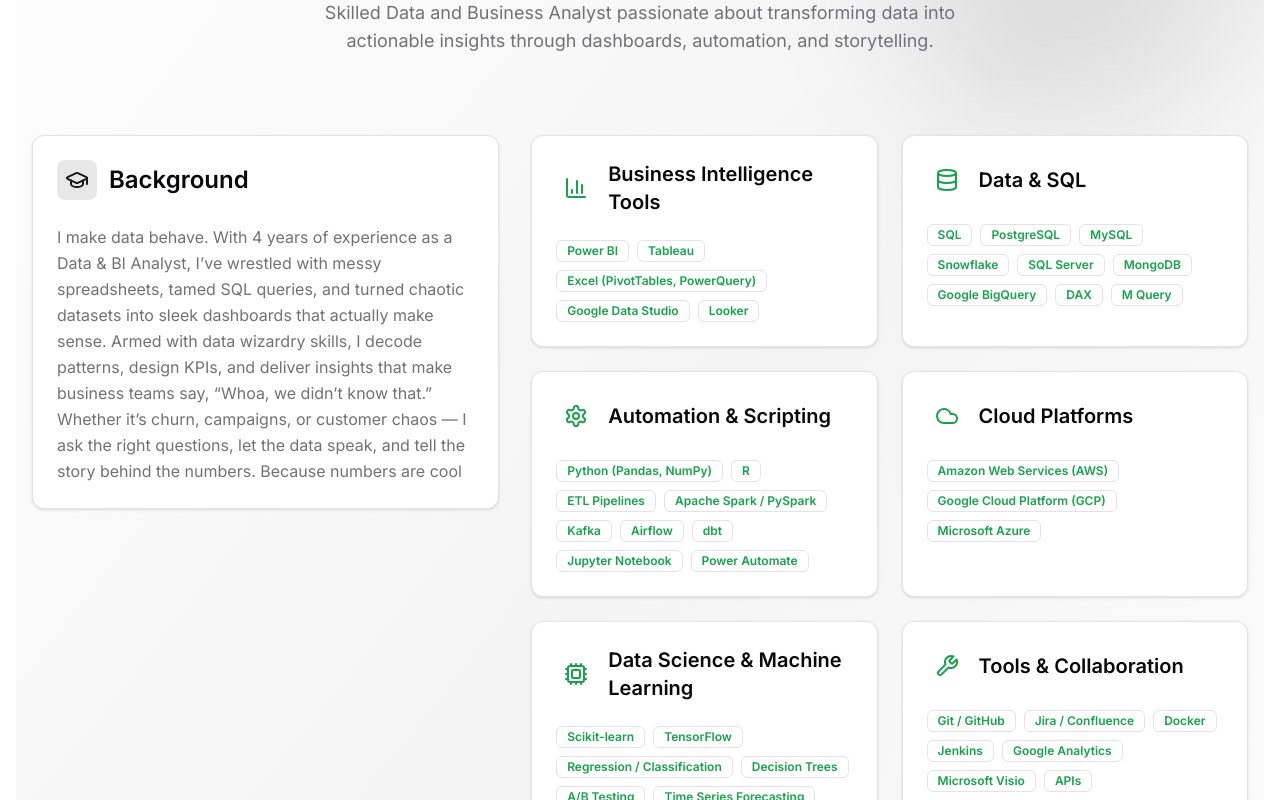
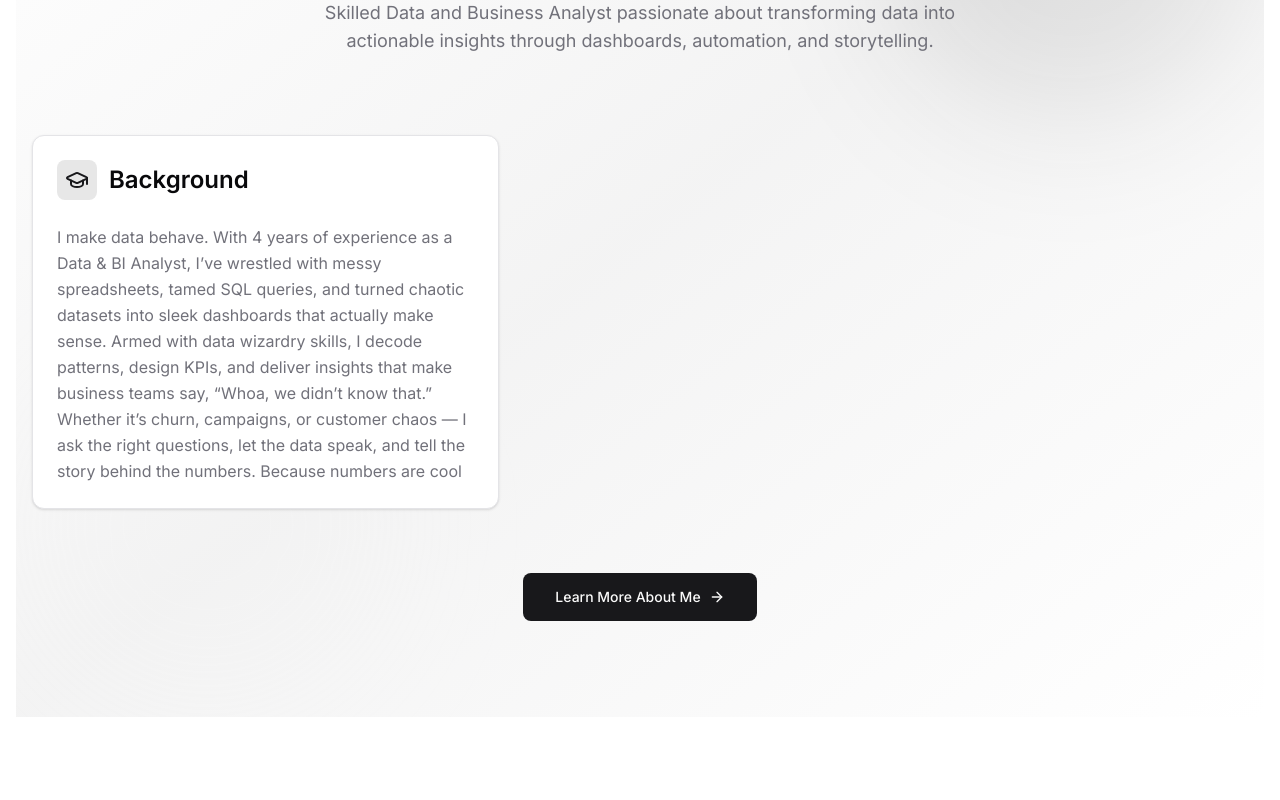
Before and after one commit to Sushmi08B/Portfolio, a Next.js app: page / in a window 1280 px wide. Shown: the part 1040-1840 px from the top of the page. Built offline with nearby package versions, Linux system fonts and the light colour scheme.

Commit message:
Added Resume

```diff
--- a/src/components/sections/about.tsx
+++ b/src/components/sections/about.tsx
@@ -46,34 +46,6 @@ export function About() {
               With 4 years of experience as a Data & BI Analyst, I’ve wrestled with messy spreadsheets, tamed SQL queries, and turned chaotic datasets into sleek dashboards that actually make sense. Armed with data wizardry skills, I decode patterns, design KPIs, and deliver insights that make business teams say, “Whoa, we didn’t know that.” Whether it’s churn, campaigns, or customer chaos — I ask the right questions, let the data speak, and tell the story behind the numbers. Because numbers are cool
             </p>
           </Card>
-
-          {/* Skills Grid */}
-          <div className="lg:col-span-3 grid sm:grid-cols-2 gap-6">
-            {skillCategories.map((category) => (
-              <Card
-                key={category.name}
-                className="p-6 hover:shadow-md transition-shadow"
-              >
-                <div className="flex items-center gap-3 mb-6">
-                  <div className={`p-2 rounded-lg ${category.color}`}>
-                    <category.Icon className="w-6 h-6" />
-                  </div>
-                  <h3 className="text-xl font-semibold">{category.name}</h3>
-                </div>
-                <div className="flex flex-wrap gap-2">
-                  {category.skills.map((skill) => (
-                    <Badge
-                      key={skill}
-                      variant="outline"
-                      className={`${category.color} hover:scale-105 transition-transform`}
-                    >
-                      {skill}
-                    </Badge>
-                  ))}
-                </div>
-              </Card>
-            ))}
-          </div>
         </div>
 
         {/* CTA Button */}
--- a/src/components/sections/hero.tsx
+++ b/src/components/sections/hero.tsx
@@ -41,7 +41,7 @@ export function Hero() {
             </p>
             <div className="mt-8 flex flex-wrap justify-center gap-4">
               <Link
-                href="/resume.pdf"
+                href="/SushmithaBirudala.pdf"
                 className="inline-flex h-12 items-center justify-center rounded-lg bg-primary px-8 text-sm font-medium text-primary-foreground hover:bg-primary/90 transition-colors"
               >
                 Download Resume
```
Also changed, not shown: 1 other file (tests, documents, lock files or other folders).
